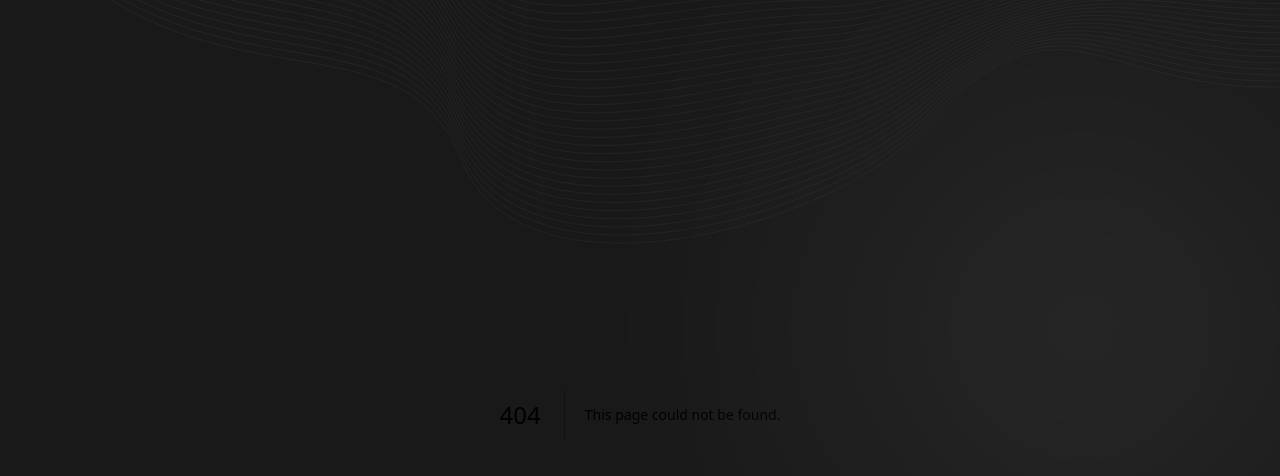
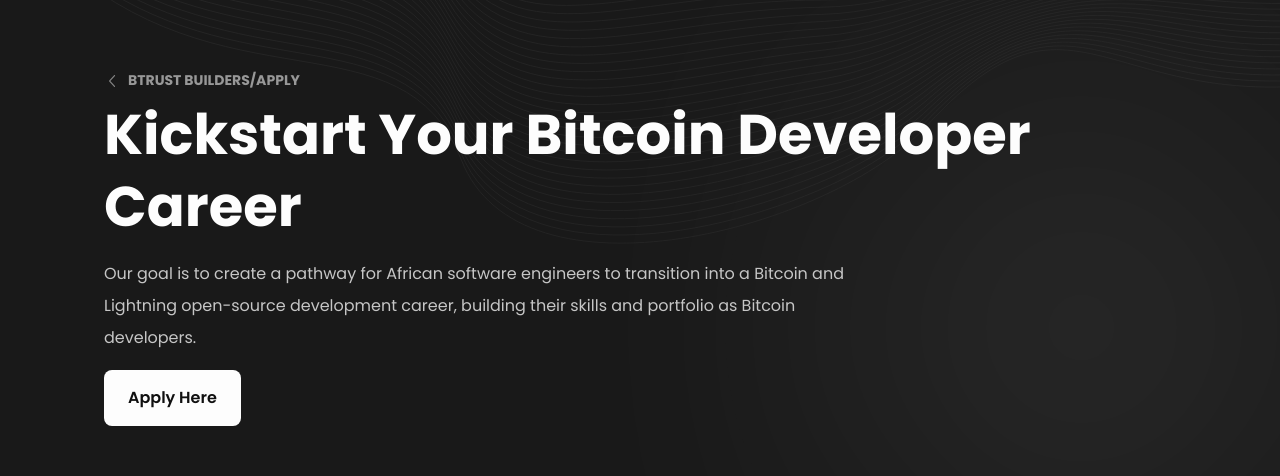
Before and after one commit to btrustteam/website, a Next.js app: page /builders/apply in a window 1280 px wide. Before the commit this address had no page. Shown: the part 127-603 px from the top of the page. Built offline with nearby package versions, Linux system fonts and the light colour scheme.

Commit message:
feat: program

```diff
--- /dev/null
+++ b/src/app/builders/apply/hero.tsx
@@ -0,0 +1,56 @@
+import ButtonWithArrow from "@/components/buttons/buttonWithArrow";
+import DynamicImage from "@/components/DynamicImage";
+import LittleHeading from "@/components/LittleHeading";
+import Paragraph from "@/components/Paragraph";
+import SubHeading from "@/components/SubHeading";
+import Image from "next/image";
+import { useRouter } from "next/navigation";
+
+export default function ApplyHero() {
+  const routes = useRouter();
+  return (
+    <div className="flex flex-col gap-20 mt-[3.5rem] z-50">
+      <div className="flex w-full px-[6.5rem] flex-col gap-4">
+        <div className="flex flex-col justify-center gap-2">
+          <div className="flex items-center gap-2">
+            <Image
+              src={"/back.svg"}
+              alt="back"
+              width={0}
+              height={0}
+              sizes="100vw"
+              className="w-[1rem] h-[1rem] cursor-pointer"
+              onClick={() => routes.push("/builders")}
+            />
+            <LittleHeading text="btrust builders/apply" className="" />
+          </div>
+          <SubHeading
+            text="Kickstart Your Bitcoin Developer Career"
+            className=""
+          />
+        </div>
+        <div className="flex flex-col gap-4 w-[48.75rem]">
+          <Paragraph className="">
+            Our goal is to create a pathway for African software engineers to
+            transition into a Bitcoin and Lightning open-source development
+            career, building their skills and portfolio as Bitcoin developers.
+          </Paragraph>
+          <div>
+            <ButtonWithArrow
+              text="Apply Here"
+              onClick={() => {}}
+              noIcon={true}
+            />
+          </div>
+        </div>
+      </div>
+      <div className="flex items-center justify-center">
+        <DynamicImage
+          src="https://lhxkhtemz6sjrgyy.public.blob.vercel-storage.com/Rectangle%2018-4RuiYI1C0oM6BLLZ0ImchvUpk8Xs73.png"
+          alt="builder"
+          className="w-full h-[46.1875rem]"
+        />
+      </div>
+    </div>
+  );
+}
--- /dev/null
+++ b/src/app/builders/apply/page.tsx
@@ -0,0 +1,14 @@
+"use client";
+import ActivitiesNewsletter from "@/components/ActivitiesNewsLetterFooter";
+import ApplyHero from "./hero";
+import Program from "./program";
+
+export default function Apply() {
+  return (
+    <div className="flex flex-col">
+      <ApplyHero />
+      <Program />
+      <ActivitiesNewsletter />
+    </div>
+  );
+}
--- /dev/null
+++ b/src/app/builders/apply/program.tsx
@@ -0,0 +1,85 @@
+import ButtonWithArrow from "@/components/buttons/buttonWithArrow";
+import SectionHeader from "@/components/sectionHeader";
+import ProgramCard from "./programCard";
+
+export default function Program() {
+  return (
+    <div className="flex flex-col pt-[5rem] pb-[2.5rem] px-0 gap-16 items-center w-full">
+      <div className="flex flex-col w-full gap-10">
+        <div className="px-[6.5rem] flex flex-col items-center gap-10">
+          <SectionHeader
+            text="What do you get from the Btrust Builders Program?"
+            className="w-[46.6875rem] !text-[2.5rem] text-center"
+          />
+        </div>
+        <div className="w-full flex flex-col gap-[1.9375rem] px-[6.5rem]">
+          <div className="flex w-full justify-between gap-6">
+            <ProgramCard
+              text="Deep immersion into Bitcoin development philosophy so you understand why Bitcoin is built the way it is"
+              heading="Bitcoin Philosophy"
+            />
+            <ProgramCard
+              text="Practical introduction to Bitcoin & Lightning development methodology and open-source development"
+              heading="Deep Learning"
+            />
+            <ProgramCard
+              text="A support community of talented developer peers going through the same experience with you"
+              heading="Bitcoin Philosophy"
+            />
+          </div>
+          <div className="flex justify-between gap-6">
+            <ProgramCard
+              text="Support to get your technology setup (internet, video & audio, etc.) up to muster for consistent contribution"
+              heading="Technology Support"
+            />
+            <ProgramCard
+              text="In the form of concrete Bitcoin & Lightning projects that you contribute to and build"
+              heading="Proof of Work"
+            />
+            <ProgramCard
+              text="Build your persona and profile in the extended Bitcoin developer ecosystem"
+              heading="Profile Building"
+            />
+          </div>
+          <div className="flex justify-between gap-6">
+            <ProgramCard
+              text="Experienced mentors who support you at every step of the journey"
+              heading="Mentorship"
+            />
+            <ProgramCard
+              text="Grant support to work in open-source Bitcoin development"
+              heading="Grant Matching"
+            />
+            <ProgramCard
+              text="Support from our world-class developer faculty"
+              heading="Profile Building"
+            />
+          </div>
+          <div className="grid grid-cols-3 justify-between">
+            <ProgramCard
+              text="Tied to excellent performance"
+              heading="Monthly Stipend"
+            />
+            <div className="p-[1.5rem] flex items-center gap-4 rounded-lg border border-black-5 col-span-2 w-full">
+              <h3 className="w-[47.25rem] font-poppins text-[1.5rem] font-semibold text-active-white">
+                Does this sound like the kind of experience you would like to be
+                a part of?{" "}
+                <a href="/" className=" italic font-bold underline">
+                  Apply Here
+                </a>
+              </h3>
+            </div>
+          </div>
+        </div>
+      </div>
+      <div className="w-full bg-[#222] py-24 items-center justify-center flex flex-col gap-2">
+        <h3 className="text-active-white text-center font-poppins text-[2rem] font-semibold w-[46.5625rem]">
+          Want to learn more? Join our next developer information session.
+        </h3>
+        <div className="flex items-center justify-center">
+          <ButtonWithArrow onClick={() => {}} text="Join Here" />
+        </div>
+      </div>
+    </div>
+  );
+}
--- /dev/null
+++ b/src/app/builders/apply/programCard.tsx
@@ -0,0 +1,19 @@
+import Paragraph from "@/components/Paragraph";
+import SectionHeader from "@/components/sectionHeader";
+
+export default function ProgramCard({
+  heading,
+  text,
+}: {
+  heading: string;
+  text: string;
+}) {
+  return (
+    <div
+      className={`rounded-lg gap-4 justify-center flex flex-col p-[1.5rem] border border-black-5 w-[24.625rem]`}
+    >
+      <SectionHeader text={heading} className="!text-[1.5rem] leading-[175%]" />
+      <Paragraph className="!leading-[175%]">{text}</Paragraph>
+    </div>
+  );
+}
--- a/src/app/grants/recipients.tsx
+++ b/src/app/grants/recipients.tsx
@@ -37,7 +37,7 @@ export default function Recipients({
               sizes="100vw"
               className="w-[1rem] h-[1rem]"
             />
-            <LittleHeading text="grants" className=" cursor-pointer" />
+            <LittleHeading text="grants" className="cursor-pointer" />
           </div>
           {currentPage === "starter" && (
             <GrantsHeader text="Starter Grant Recipients" />
```
